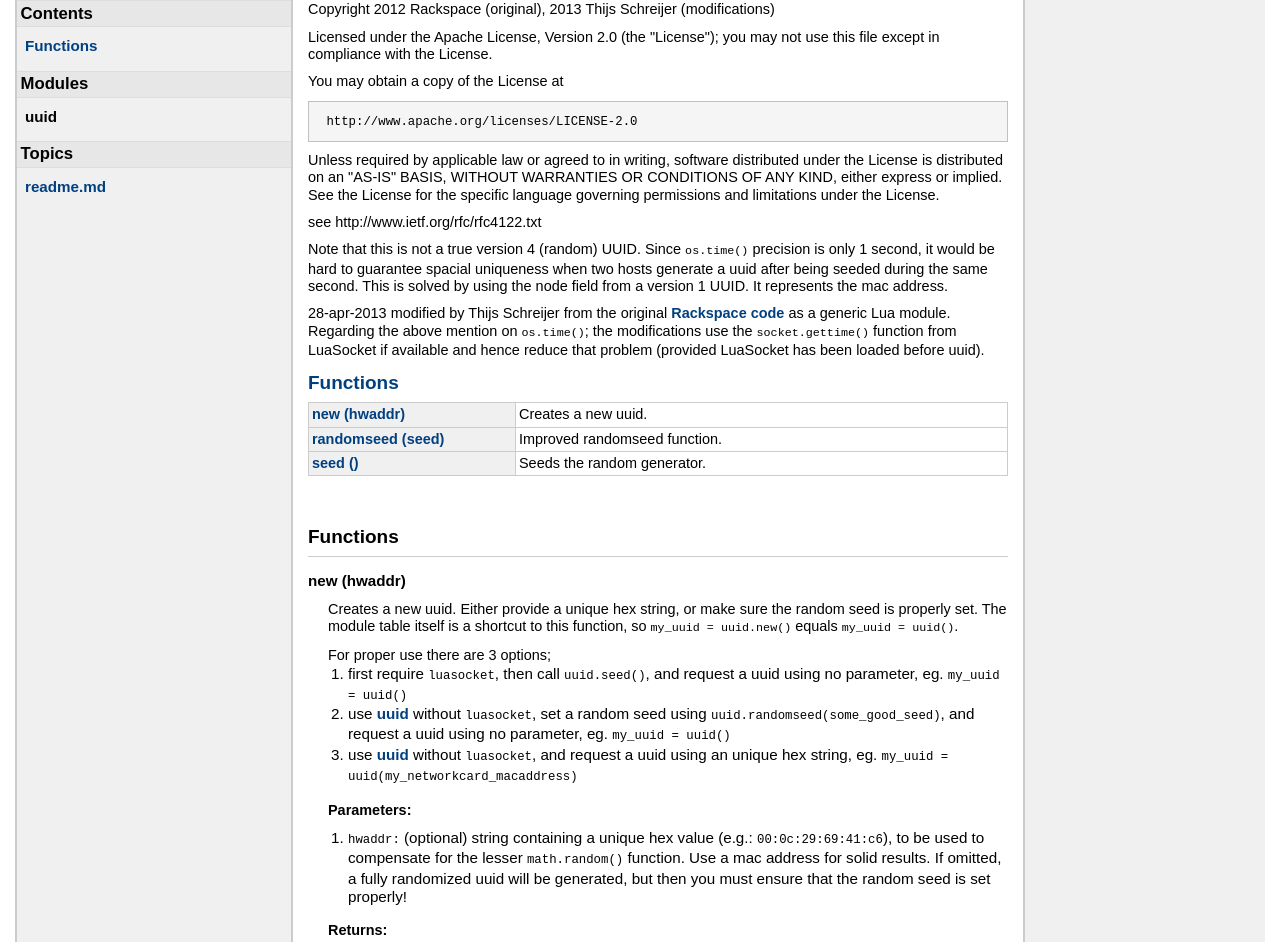
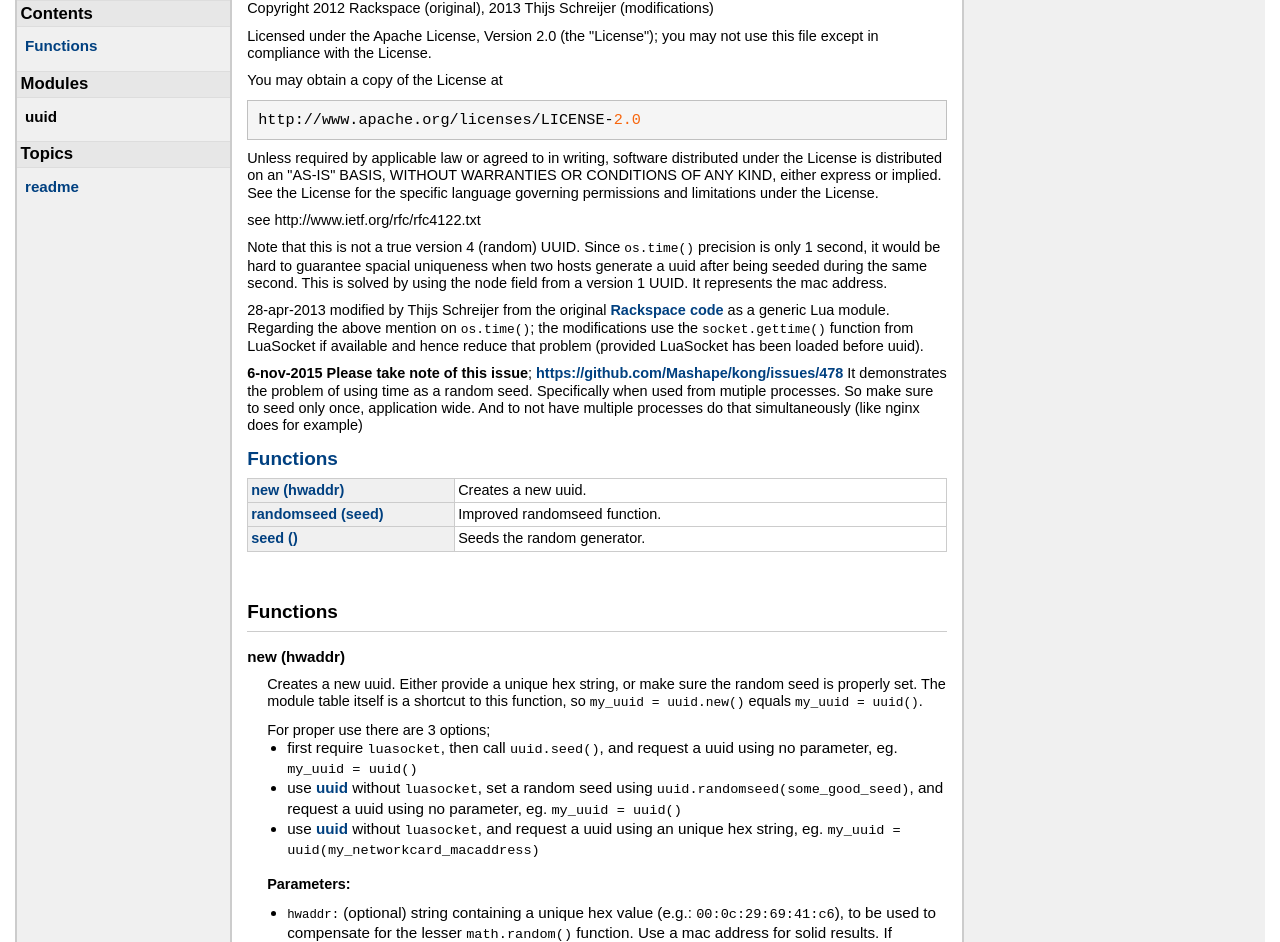
Before and after one commit to Tieske/uuid, a plain HTML site: page doc/index.html in a window 1280 px wide. Shown: the part 57-999 px from the top of the page. Drawn offline with Linux system fonts and the light colour scheme.

Commit message:
Added a documentation note based on https://github.com/Mashape/kong/issues/478

```diff
--- a/doc/index.html
+++ b/doc/index.html
@@ -34,12 +34,12 @@
 
 
 <h2>Modules</h2>
-<ul>
+<ul class="$(kind=='Topics' and '' or 'nowrap'">
   <li><strong>uuid</strong></li>
 </ul>
 <h2>Topics</h2>
-<ul>
-  <li><a href="topics/readme.md.html">readme.md</a></li>
+<ul class="$(kind=='Topics' and '' or 'nowrap'">
+  <li><a href="topics/readme.md.html">readme</a></li>
 </ul>
 
 </div>
@@ -47,15 +47,16 @@
 <div id="content">
 
 <h1>Module <code>uuid</code></h1>
-
 <p>Copyright 2012 Rackspace (original), 2013 Thijs Schreijer (modifications)</p>
 
 <p> Licensed under the Apache License, Version 2.0 (the "License");
  you may not use this file except in compliance with the License.</p>
 <p> You may obtain a copy of the License at</p>
 
-<pre><code> http://www.apache.org/licenses/LICENSE-2.0
-</code></pre>
+
+<pre>
+http://www.apache.org/licenses/LICENSE-<span class="number">2.0</span>
+</pre>
 
 <p> Unless required by applicable law or agreed to in writing, software
  distributed under the License is distributed on an "AS-IS" BASIS,
@@ -73,19 +74,24 @@
  Regarding the above mention on <code>os.time()</code>; the modifications use the <code>socket.gettime()</code> function from LuaSocket
  if available and hence reduce that problem (provided LuaSocket has been loaded before uuid).</p>
 
+<p> <strong>6-nov-2015 Please take note of this issue</strong>; <a href="https://github.com/Mashape/kong/issues/478">https://github.com/Mashape/kong/issues/478</a>
+ It demonstrates the problem of using time as a random seed. Specifically when used from mutiple processes.
+ So make sure to seed only once, application wide. And to not have multiple processes do that
+ simultaneously (like nginx does for example)</p>
+
 
 <h2><a href="#Functions">Functions</a></h2>
 <table class="function_list">
 	<tr>
-	<td class="name" nowrap><a href="#new">new&nbsp;(hwaddr)</a></td>
+	<td class="name" nowrap><a href="#new">new (hwaddr)</a></td>
 	<td class="summary">Creates a new uuid.</td>
 	</tr>
 	<tr>
-	<td class="name" nowrap><a href="#randomseed">randomseed&nbsp;(seed)</a></td>
+	<td class="name" nowrap><a href="#randomseed">randomseed (seed)</a></td>
 	<td class="summary">Improved randomseed function.</td>
 	</tr>
 	<tr>
-	<td class="name" nowrap><a href="#seed">seed&nbsp;()</a></td>
+	<td class="name" nowrap><a href="#seed">seed ()</a></td>
 	<td class="summary">Seeds the random generator.</td>
 	</tr>
 </table>
@@ -94,11 +100,12 @@
 <br/>
 
 
-    <h2><a name="Functions"></a>Functions</h2>
+    <h2 class="section-header "><a name="Functions"></a>Functions</h2>
+
     <dl class="function">
     <dt>
     <a name = "new"></a>
-    <strong>new&nbsp;(hwaddr)</strong>
+    <strong>new (hwaddr)</strong>
     </dt>
     <dd>
 
@@ -111,18 +118,20 @@
 <ol>
     <li>first require <code>luasocket</code>, then call <code>uuid.seed()</code>, and request a uuid using no
     parameter, eg. <code>my_uuid = uuid()</code></li>
-    <li>use <a href="index.html#">uuid</a>  without <code>luasocket</code>, set a random seed using <code>uuid.randomseed(some_good_seed)</code>,
+    <li>use <a href="index.html#">uuid</a> without <code>luasocket</code>, set a random seed using <code>uuid.randomseed(some_good_seed)</code>,
     and request a uuid using no parameter, eg. <code>my_uuid = uuid()</code></li>
-    <li>use <a href="index.html#">uuid</a>  without <code>luasocket</code>, and request a uuid using an unique hex string,
+    <li>use <a href="index.html#">uuid</a> without <code>luasocket</code>, and request a uuid using an unique hex string,
     eg. <code>my_uuid = uuid(my_networkcard_macaddress)</code></li>
 </ol>
+
 
 
 
     <h3>Parameters:</h3>
     <ul>
         <li><span class="parameter">hwaddr</span>
-         (optional) string containing a unique hex value (e.g.: <code>00:0c:29:69:41:c6</code>), to be used to compensate for the lesser <code>math.random()</code> function. Use a mac address for solid results. If omitted, a fully randomized uuid will be generated, but then you must ensure that the random seed is set properly!</li>
+         (optional) string containing a unique hex value (e.g.: <code>00:0c:29:69:41:c6</code>), to be used to compensate for the lesser <code>math.random()</code> function. Use a mac address for solid results. If omitted, a fully randomized uuid will be generated, but then you must ensure that the random seed is set properly!
+        </li>
     </ul>
 
     <h3>Returns:</h3>
@@ -143,7 +152,7 @@
 </dd>
     <dt>
     <a name = "randomseed"></a>
-    <strong>randomseed&nbsp;(seed)</strong>
+    <strong>randomseed (seed)</strong>
     </dt>
     <dd>
     Improved randomseed function.
@@ -153,10 +162,12 @@
  numbers in that case). This improved version drops the most significant
  bits in those cases to get the seed within the proper range again.
 
+
     <h3>Parameters:</h3>
     <ul>
         <li><span class="parameter">seed</span>
-         the random seed to set (integer from 0 - 2^32, negative values will be made positive)</li>
+         the random seed to set (integer from 0 - 2^32, negative values will be made positive)
+        </li>
     </ul>
 
     <h3>Returns:</h3>
@@ -180,7 +191,7 @@
 </dd>
     <dt>
     <a name = "seed"></a>
-    <strong>seed&nbsp;()</strong>
+    <strong>seed ()</strong>
     </dt>
     <dd>
 
@@ -193,6 +204,7 @@
     <li>use luasocket <code>gettime()</code> function, but it only does so when LuaSocket
     has been required already.</li>
 </ol>
+
 
 
 
@@ -215,7 +227,8 @@
 </div> <!-- id="content" -->
 </div> <!-- id="main" -->
 <div id="about">
-<i>generated by <a href="http://github.com/stevedonovan/LDoc">LDoc 1.3</a></i>
+<i>generated by <a href="http://github.com/stevedonovan/LDoc">LDoc 1.4.3</a></i>
+<i style="float:right;">Last updated 2015-11-08 01:08:53 </i>
 </div> <!-- id="about" -->
 </div> <!-- id="container" -->
 </body>
--- a/doc/ldoc.css
+++ b/doc/ldoc.css
@@ -28,7 +28,7 @@ del,ins {
     text-decoration: none;
 }
 li {
-    list-style: bullet;
+    list-style: disc;
     margin-left: 20px;
 }
 caption,th {
@@ -71,7 +71,7 @@ body {
     background-color: #ffffff; margin: 0px;
 }
 
-code, tt { font-family: monospace; }
+code, tt { font-family: monospace; font-size: 1.1em; }
 span.parameter { font-family:monospace; }
 span.parameter:after { content:":"; }
 span.types:before { content:"("; }
@@ -114,24 +114,18 @@ p.name {
     padding-top: 1em;
 }
 
-pre.example {
-    background-color: rgb(245, 245, 245);
-    border: 1px solid silver;
-    padding: 10px;
-    margin: 10px 0 10px 0;
-    font-family: "Andale Mono", monospace;
-    font-size: .85em;
-}
-
 pre {
     background-color: rgb(245, 245, 245);
-    border: 1px solid silver;
+    border: 1px solid #C0C0C0; /* silver */
     padding: 10px;
     margin: 10px 0 10px 0;
     overflow: auto;
     font-family: "Andale Mono", monospace;
 }
 
+pre.example {
+    font-size: .85em;
+}
 
 table.index { border: 1px #00007f; }
 table.index td { text-align: left; vertical-align: top; }
@@ -159,7 +153,7 @@ table.index td { text-align: left; vertical-align: top; }
 
 #navigation {
     float: left;
-    width: 18em;
+    width: 14em;
     vertical-align: top;
     background-color: #f0f0f0;
     overflow: visible;
@@ -193,7 +187,7 @@ table.index td { text-align: left; vertical-align: top; }
 }
 
 #content {
-    margin-left: 18em;
+    margin-left: 14em;
     padding: 1em;
     width: 700px;
     border-left: 2px solid #cccccc;
@@ -252,7 +246,7 @@ table.module_list td {
     border-style: solid;
     border-color: #cccccc;
 }
-table.module_list td.name { background-color: #f0f0f0; ; min-width: 200px; }
+table.module_list td.name { background-color: #f0f0f0; min-width: 200px; }
 table.module_list td.summary { width: 100%; }
 
 
@@ -268,8 +262,13 @@ table.function_list td {
     border-style: solid;
     border-color: #cccccc;
 }
-table.function_list td.name { background-color: #f0f0f0; ; min-width: 200px; }
+table.function_list td.name { background-color: #f0f0f0; min-width: 200px; }
 table.function_list td.summary { width: 100%; }
+
+ul.nowrap {
+    overflow:auto;
+    white-space:nowrap;
+}
 
 dl.table dt, dl.function dt {border-top: 1px solid #ccc; padding-top: 1em;}
 dl.table dd, dl.function dd {padding-bottom: 1em; margin: 10px 0 0 20px;}
@@ -281,17 +280,24 @@ ol ul { margin-top: 0px; }
 ol ol { margin-top: 0px; }
 ul ol { margin-top: 0px; }
 
+/* make the target distinct; helps when we're navigating to a function */
+a:target + * {
+  background-color: #FF9;
+}
+
+
 /* styles for prettification of source */
 pre .comment { color: #558817; }
 pre .constant { color: #a8660d; }
 pre .escape { color: #844631; }
-pre .keyword { color: #2239a8; font-weight: bold; }
+pre .keyword { color: #aa5050; font-weight: bold; }
 pre .library { color: #0e7c6b; }
 pre .marker { color: #512b1e; background: #fedc56; font-weight: bold; }
-pre .string { color: #a8660d; }
+pre .string { color: #8080ff; }
 pre .number { color: #f8660d; }
 pre .operator { color: #2239a8; font-weight: bold; }
 pre .preprocessor, pre .prepro { color: #a33243; }
 pre .global { color: #800080; }
+pre .user-keyword { color: #800080; }
 pre .prompt { color: #558817; }
 pre .url { color: #272fc2; text-decoration: underline; }
```
Also changed, not shown: doc/topics/readme.md.html (+5 -6 lines), 1 other file.
